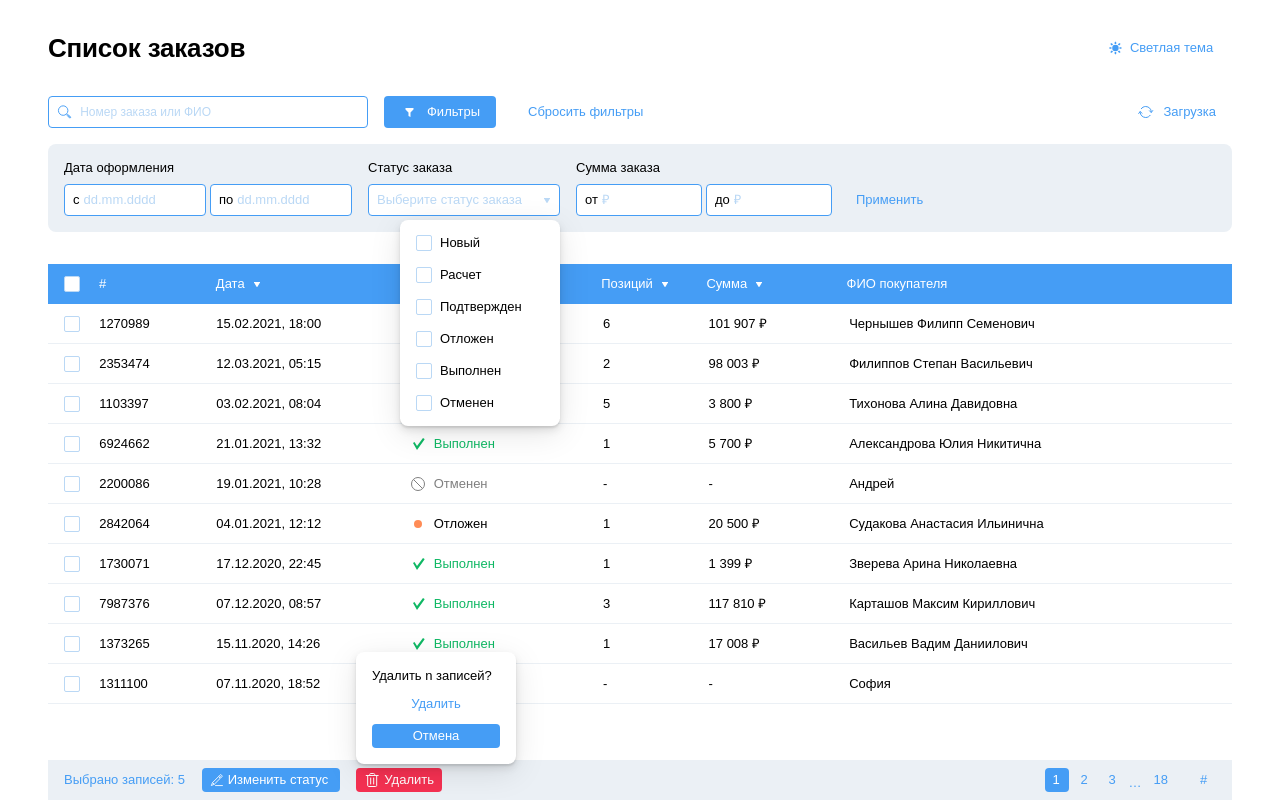
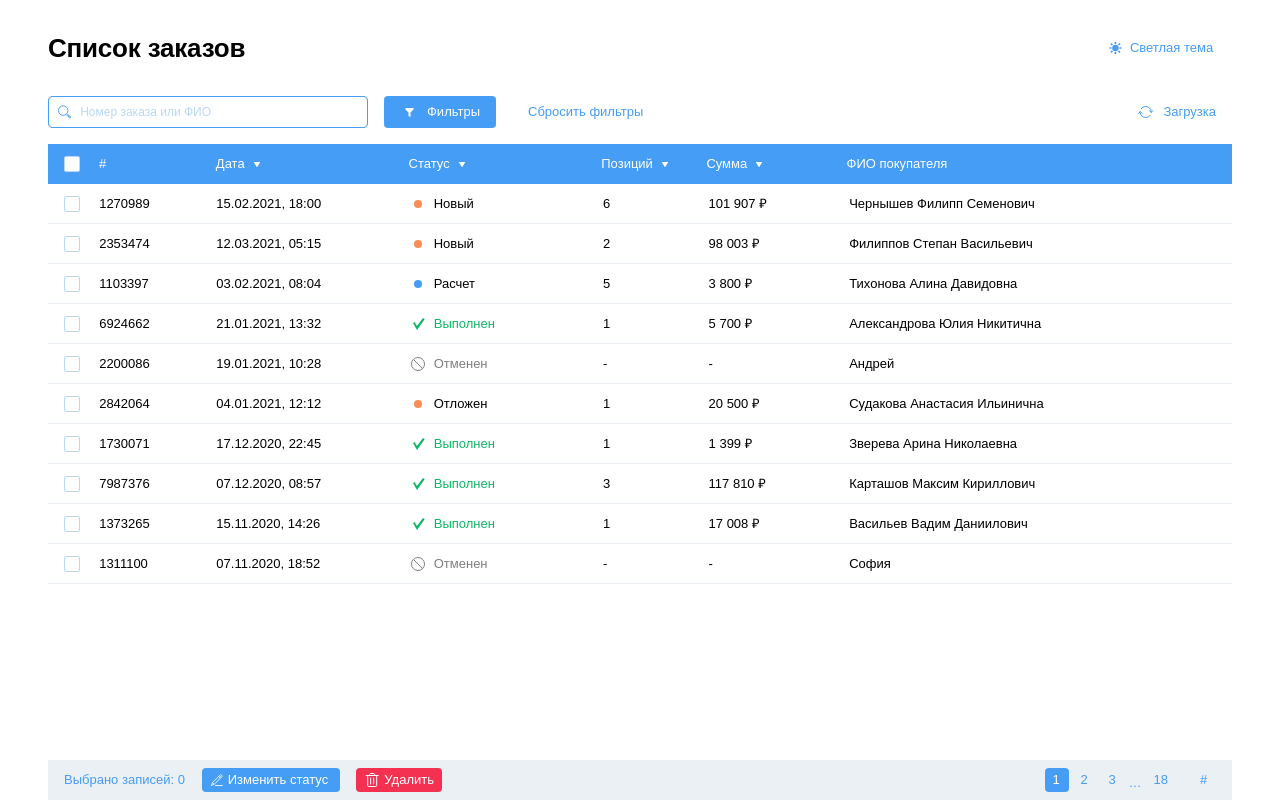
Before and after one commit to dpolevodin/admin-panel-app, a React (Create React App) app: page / in a window 1280 px wide. Built offline with nearby package versions, Linux system fonts and the light colour scheme.

Commit message:
added vision effect to dropdowns and filter`s options

```diff
--- a/src/App.js
+++ b/src/App.js
@@ -10,7 +10,6 @@ import Filter from './components/Filter/Filter'
 
 function App() {
   return (
-    <div>
       <div className="main-wrapper">
           <PageHeader />
           <Filter />
@@ -20,7 +19,7 @@ function App() {
               <TableOrdersList />
               <TableFooter />
           </div>
-        </div>
+
           <SvgSprite />
       </div>
   );
--- a/src/components/Filter/Filter.js
+++ b/src/components/Filter/Filter.js
@@ -1,11 +1,20 @@
 import FilterPrimary from "./FilterPrimary";
 import FilterOptions from "./FilterOptions";
+import { useState } from "react";
+
 
 const Filter = ({ className = "filter" }) => {
+  const [optionsVision, setOptionsVision] = useState(false)
+
+  const handleOptionsVisible = (event) => {
+    event.preventDefault();
+    optionsVision ? setOptionsVision(false) : setOptionsVision(true)
+  }
+
   return (
     <div className={className}>
-      <FilterPrimary />
-      <FilterOptions isVisible />
+      <FilterPrimary buttonFiltersHandler={handleOptionsVisible}/>
+      <FilterOptions isVisible={optionsVision} />
     </div>
   );
 };
--- a/src/components/Filter/FilterPrimary.js
+++ b/src/components/Filter/FilterPrimary.js
@@ -2,7 +2,10 @@ import Button from "../Common/Button";
 import Searchbar from "../Common/Searchbar";
 import Loader from "../Common/Loader";
 
-function FilterPrimary() {
+const FilterPrimary = ({
+  buttonFiltersHandler,
+  buttonResetFiltersHandler
+}) => {
   return (
     <div className="filter__wrapper">
       <div className="filter__group">
@@ -16,11 +19,13 @@ function FilterPrimary() {
             className="filter-button"
             svgName="filter"
             buttonText="Фильтры"
+            onClick={buttonFiltersHandler}
           />
           <Button
             className="filter-button filter-button_hidden-icon"
             svgName="filter"
             buttonText="Сбросить фильтры"
+            onClick={buttonResetFiltersHandler}
           />
         </form>
         <Loader isVisible />
--- a/src/components/Filter/StatusFilter.js
+++ b/src/components/Filter/StatusFilter.js
@@ -1,3 +1,4 @@
+import { useState } from "react";
 import Button from "../Common/Button";
 import Input from "../Common/Input";
 import FilterDropdown from "../Filter/FilterDropdown";
@@ -8,13 +9,21 @@ const statusFilterSvgName = "v_arrow";
 const labelClassName = "filter__input-control";
 const buttonClassName = "filter__input-button";
 const inputClassName = "filter__input-area";
-const inputWrapperClassName = "filter__input-field filter__input-field_empty filter__input-field_long";
+const inputWrapperClassName =
+  "filter__input-field filter__input-field_empty filter__input-field_long";
 const statusTitleClass = "filter__input-title";
 
-function StatusFilter() {
+const StatusFilter = () => {
+  const [dropdownVisible, setDropdownVisible] = useState(false);
+
+  const handleDropdownVisible = (event) => {
+    event.preventDefault();
+    dropdownVisible ? setDropdownVisible(false) : setDropdownVisible(true);
+  };
+
   return (
     <div className={mainComponentWrapperClass}>
-      <FilterDropdown isVisible />
+      <FilterDropdown isVisible={dropdownVisible} />
       <label className={labelClassName}>
         <span className={statusTitleClass}>Статус заказа</span>
         <div className={inputWrapperClassName}>
@@ -23,11 +32,15 @@ function StatusFilter() {
             placeholder={statusFilterPlaceholder}
             onFocus={() => {}}
           />
-          <Button className={buttonClassName} svgName={statusFilterSvgName} />
+          <Button
+            className={buttonClassName}
+            svgName={statusFilterSvgName}
+            onClick={handleDropdownVisible}
+          />
         </div>
       </label>
     </div>
   );
-}
+};
 
 export default StatusFilter;
--- a/src/components/Footer/FooterActions.js
+++ b/src/components/Footer/FooterActions.js
@@ -1,15 +1,33 @@
-import FooterOrdersSelected from '../Footer/FooterOrdersSelected'
-import Button from '../Common/Button';
+import FooterOrdersSelected from "../Footer/FooterOrdersSelected";
+import Button from "../Common/Button";
+import FooterDropdown from "./FooterDropdown";
+import { useState } from "react";
 
+const FooterActions = ({ countsSelected = 0 }) => {
+  const [dropdownVisible, setDropdownVisible] = useState(false)
 
-function FooterActions () {
-    return (
-        <form className="table__footer-action">
-            <FooterOrdersSelected count={5} />
-            <Button className={"table__footer-button table__footer-button_blue"} buttonText={"Изменить статус"} svgName={"pencil"}/>
-            <Button className={"table__footer-button table__footer-button_red"} buttonText={"Удалить"} svgName={"bin"}/>
-        </form>
-    )
-}
+  const handleDropdownVisible = (event) => {
+    event.preventDefault();
+    setDropdownVisible(!dropdownVisible)
+  }
+
+  return (
+    <form className="table__footer-action">
+      <FooterOrdersSelected count={countsSelected} />
+      <Button
+        className={"table__footer-button table__footer-button_blue"}
+        buttonText={"Изменить статус"}
+        svgName={"pencil"}
+      />
+      <Button
+        className={"table__footer-button table__footer-button_red"}
+        buttonText={"Удалить"}
+        svgName={"bin"}
+        onClick={handleDropdownVisible}
+      />
+      {dropdownVisible && (<FooterDropdown />)}
+    </form>
+  );
+};
 
 export default FooterActions;
--- a/src/components/Footer/FooterDropdown.js
+++ b/src/components/Footer/FooterDropdown.js
@@ -1,12 +1,15 @@
 import Button from "../Common/Button";
 
+const formClassname = "table__footer-dropdown"
+const textClassName = "table__dropdown-title"
 
-function FooterDropdown () {
-    let ordersCount = 'n'
 
+const FooterDropdown = ({
+    ordersCount = 0,
+}) => {
     return (
-        <form className="table__footer-dropdown">
-            <span className="table__dropdown-title">Удалить {ordersCount} записей?</span>
+        <form className={formClassname}>
+            <span className={textClassName}>Удалить {ordersCount} записей?</span>
             <Button className="table__dropdown-button table__dropdown-button_transparent" buttonText="Удалить" />
             <Button className="table__dropdown-button" buttonText="Отмена" />
         </form>
--- a/src/components/Footer/FooterOrdersSelected.js
+++ b/src/components/Footer/FooterOrdersSelected.js
@@ -1,8 +1,7 @@
 function FooterOrdersSelected ({count}) {
-    const ordersSelectedCount = count
 
     return (
-        <span className="table__footer-text">Выбрано записей: {ordersSelectedCount}</span>
+        <span className="table__footer-text">Выбрано записей: {count}</span>
     )
 }
 
--- a/src/components/Table/TableFooter.js
+++ b/src/components/Table/TableFooter.js
@@ -1,13 +1,11 @@
 import FooterActions from '../Footer/FooterActions'
 import FooterPagination from '../Footer/FooterPagination'
-import FooterDropdown from '../Footer/FooterDropdown'
 
 
 function TableFooter() {
     return (
         <div className="table__footer">
             <FooterActions />
-            <FooterDropdown />
             <FooterPagination />
         </div>
     )
--- a/src/css/style.css
+++ b/src/css/style.css
@@ -1045,6 +1045,10 @@ body {
     box-shadow: 0 0.5rem 2rem var(--background-admin-panel-shadow), 0 0.25rem 0.5rem var(--background-admin-panel-shadow), 0 0.125rem 0.125rem var(--background-admin-panel-shadow);
 }
 
+.table__footer-dropdown_hidden {
+    display: none;
+}
+
 .table__dropdown-title {
     display: flex;
     line-height: 1rem;
```
Also changed, not shown: src/components/Icons/SvgElement.js (+7 -11 lines), src/components/Icons/SvgSprite.js (+44 -29 lines). Lines whose indentation alone changed are shown as unchanged.
